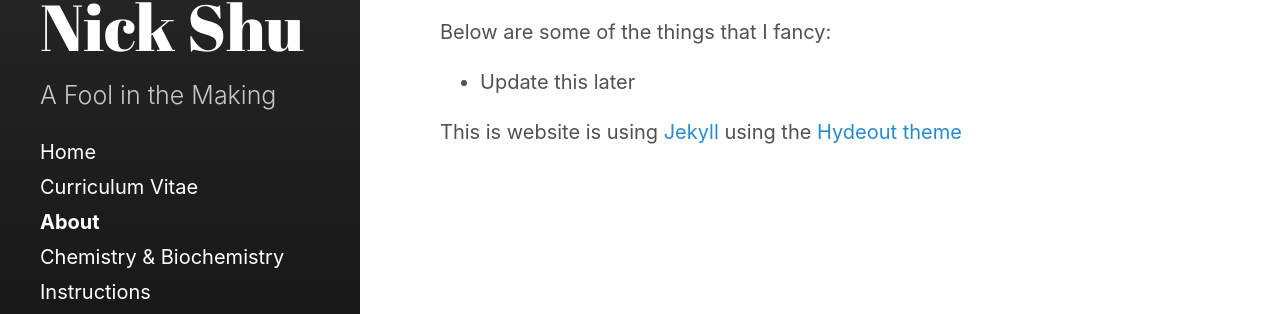
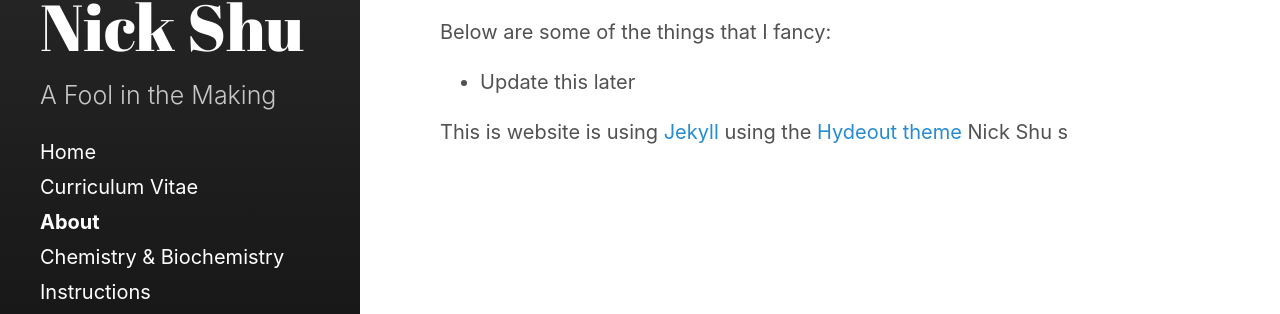
Before and after one commit to nicolasshu/www, a Jekyll site: the page built from about.md, in a window 1280 px wide. Shown: the part 343-657 px from the top of the page. Built offline with Jekyll 4.4.1, drawn with Linux system fonts in a browser that asks for light colours.

```diff
--- a/about.md
+++ b/about.md
@@ -20,3 +20,5 @@ Below are some of the things that I fancy:
 - Update this later
 
 This is website is using [Jekyll](http://jekyllrb.com) using the [Hydeout theme](https://github.com/fongandrew/hydeout)
+Nick Shu
+s
```
Also changed, not shown: _posts/2018-05-17-gradientDescent.md (+2 -0 lines).
